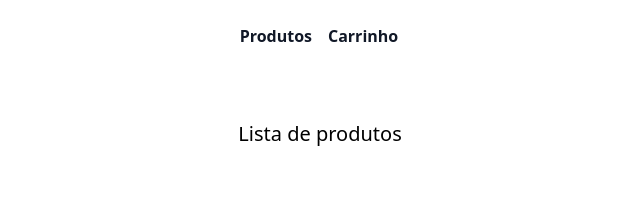
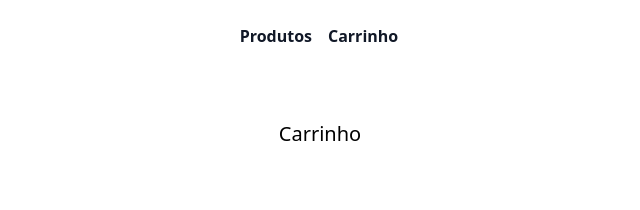
Before and after one commit to Paulo-DevTallos/template-vue-composibles, a Vue app: page /cart in a window 1280 px wide. Shown: the top 210 px of the page, without its empty margins (320-960 px from the left). Built offline with nearby package versions, Linux system fonts and the light colour scheme.

Commit message:
alterando titulo da pagina

```diff
--- a/src/views/CartView.vue
+++ b/src/views/CartView.vue
@@ -1,6 +1,6 @@
 <template>
   <div>
-    <h1 class="font-sans text-xl text-center mb-6">Lista de produtos</h1>
+    <h1 class="font-sans text-xl text-center mb-6">Carrinho</h1>
 
     <div class="w-full pb-6 grid gap-4 grid-cols-3">
       <div v-for="product in cart" :key="product.id" class="relative mt-6 text-gray-700 bg-white shadow-md bg-clip-border rounded-xl w-96">
```
